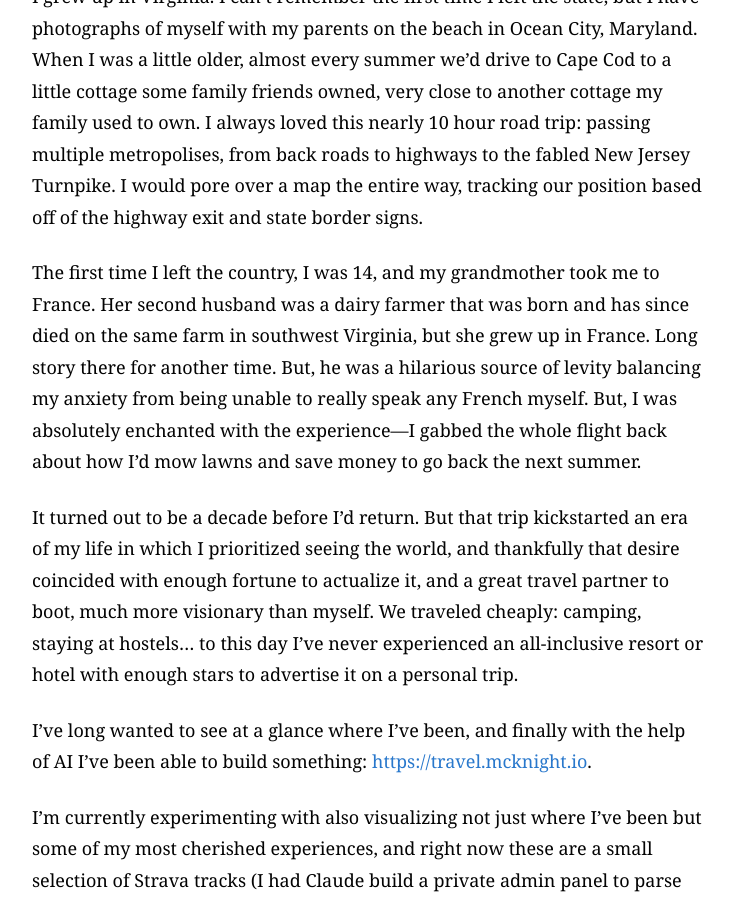
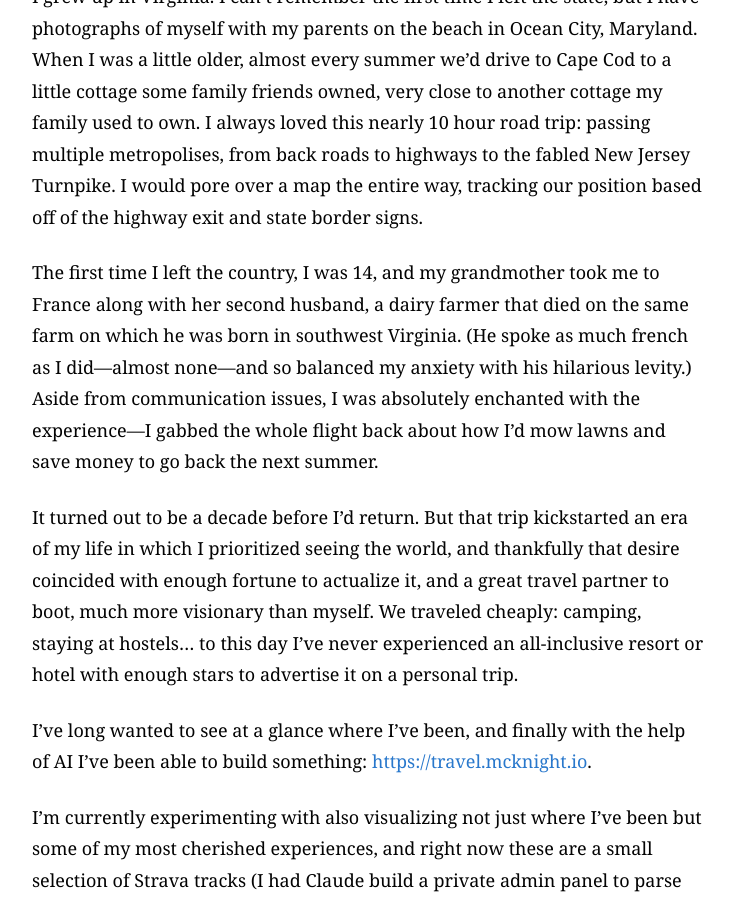
Before and after one commit to armcknight/mcknight.io, a Jekyll site: the page built from blog/_posts/2026-10-22-voir-le-monde,-lire-le-monde.md, in a window 1280 px wide and 900 px high, scrolled down 621 px. Shown: the whole window, without its empty margins (272-1006 px from the left). Built offline with Jekyll 4.4.1, drawn with Linux system fonts in a browser that asks for light colours.

Commit message:
edits to blog post

```diff
--- a/blog/_posts/2026-10-22-voir-le-monde,-lire-le-monde.md
+++ b/blog/_posts/2026-10-22-voir-le-monde,-lire-le-monde.md
@@ -14,7 +14,7 @@ I love to travel, and to read (and my, do those two activities go well together)
 
 I grew up in Virginia. I can't remember the first time I left the state, but I have photographs of myself with my parents on the beach in Ocean City, Maryland. When I was a little older, almost every summer we'd drive to Cape Cod to a little cottage some family friends owned, very close to another cottage my family used to own. I always loved this nearly 10 hour road trip: passing multiple metropolises, from back roads to highways to the fabled New Jersey Turnpike. I would pore over a map the entire way, tracking our position based off of the highway exit and state border signs.
 
-The first time I left the country, I was 14, and my grandmother took me to France. Her second husband was a dairy farmer that was born and has since died on the same farm in southwest Virginia, but she grew up in France. Long story there for another time. But, he was a hilarious source of levity balancing my anxiety from being unable to really speak any French myself. But, I was absolutely enchanted with the experience—I gabbed the whole flight back about how I'd mow lawns and save money to go back the next summer.
+The first time I left the country, I was 14, and my grandmother took me to France along with her second husband, a dairy farmer that died on the same farm on which he was born in southwest Virginia. (He spoke as much french as I did—almost none—and so balanced my anxiety with his hilarious levity.) Aside from communication issues, I was absolutely enchanted with the experience—I gabbed the whole flight back about how I'd mow lawns and save money to go back the next summer.
 
 It turned out to be a decade before I'd return. But that trip kickstarted an era of my life in which I prioritized seeing the world, and thankfully that desire coincided with enough fortune to actualize it, and a great travel partner to boot, much more visionary than myself. We traveled cheaply: camping, staying at hostels... to this day I've never experienced an all-inclusive resort or hotel with enough stars to advertise it on a personal trip.
 
```
